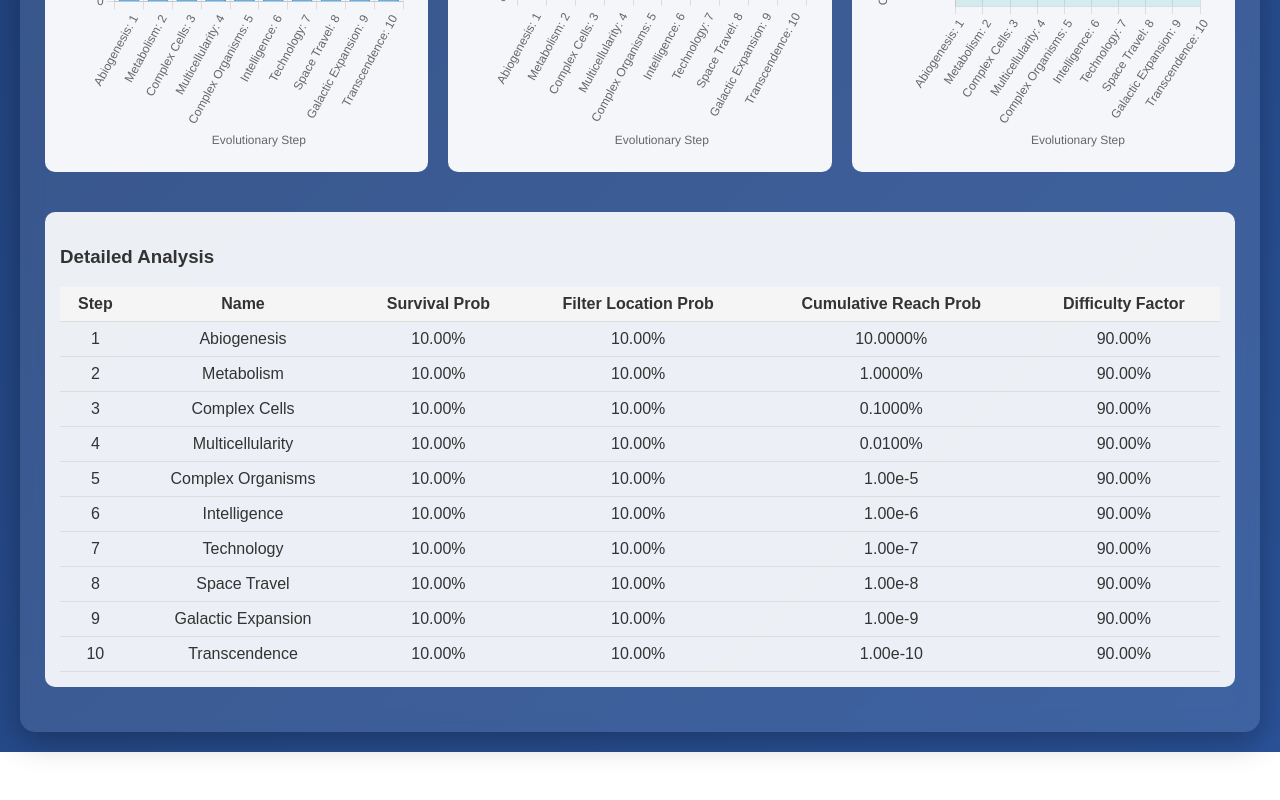
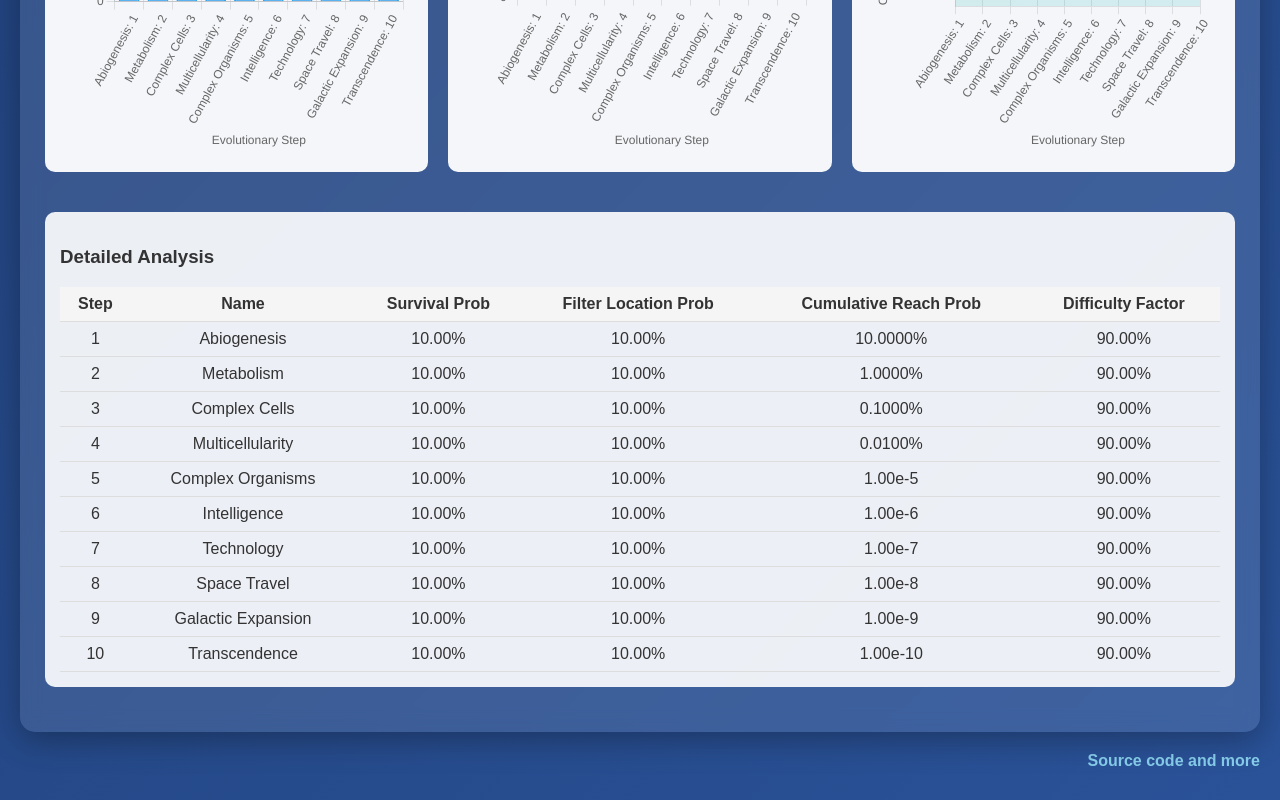
Before and after one commit to ferdesmello/the-great-filter-toy-model, a plain HTML site: page prob_sim.html in a window 1280 px wide. Shown: the part 1143-1943 px from the top of the page. Before the commit the page ends 1895 px from the top, so only its background shows below. Drawn offline with nearby package versions, Linux system fonts and the light colour scheme.

Commit message:
Update prob_sim.html
I added a link to the GitHub repo at the bottom right side of the page.

```diff
--- a/prob_sim.html
+++ b/prob_sim.html
@@ -191,6 +191,22 @@
             color: #87ceeb;
             font-size: 14px;
         }
+
+        .footer-link {
+            text-align: right;
+            margin-top: 20px;
+            margin-bottom: 10px;
+        }
+
+        .footer-link a {
+            color: #87ceeb;   /* matches your accent */
+            text-decoration: none;
+            font-weight: bold;
+        }
+
+        .footer-link a:hover {
+            text-decoration: underline;
+        }
     </style>
 </head>
 <body>
@@ -302,6 +318,12 @@
         </div>
     </div>
 
+    <div class="footer-link">
+        <a href="https://github.com/ferdesmello/the-great-filter-toy-model" target="_blank">
+            Source code and more
+        </a>
+    </div>
+
     <script>
         let survivalChart, filterLocationChart, cumulativeChart;
         let numSteps = 10;
@@ -329,6 +351,7 @@
             'Ultimate Understanding'
         ];
 
+        //-------------------------------------------------------------------------------
         function toggleExtinctControls() {
             const lifeStatus = document.getElementById('lifeStatus').value;
             const extinctControls = document.getElementById('extinctControls');
@@ -351,6 +374,7 @@
             document.getElementById('updateValueNext').textContent = strength.toFixed(1) + 'x';
         });
 
+        //-------------------------------------------------------------------------------
         function generateSurvivalProbabilities(shape, steps, baseProb) {
             let probs = new Array(steps).fill(baseProb);
 
@@ -381,6 +405,7 @@
             return probs;
         }
 
+        //-------------------------------------------------------------------------------
         function calculateFilterLocationProbabilities(survivalProbs) {
             const difficultyFactors = survivalProbs.map(p => 1 - p);
             const totalDifficulty = difficultyFactors.reduce((sum, d) => sum + d, 0);
@@ -392,6 +417,7 @@
             return difficultyFactors.map(d => d / totalDifficulty);
         }
 
+        //-------------------------------------------------------------------------------
         function calculateCumulativeProbabilities(survivalProbs) {
             let cumulative = [];
             let product = 1.0;
@@ -403,6 +429,7 @@
             return cumulative;
         }
 
+        //-------------------------------------------------------------------------------
         function initializeModel() {
             numSteps = parseInt(document.getElementById('numSteps').value);
             const shape = document.getElementById('priorShape').value;
@@ -431,6 +458,7 @@
             toggleExtinctControls();
         }
 
+        //-------------------------------------------------------------------------------
         function addEvidence() {
             const evidenceStep = parseInt(document.getElementById('evidenceStep').value) - 1;
             const lifeStatus = document.getElementById('lifeStatus').value;
@@ -473,6 +501,7 @@
             updateRiskAssessment();
         }
 
+        //-------------------------------------------------------------------------------
         function showEvidenceInfo(step, status, strengthPrior, strengthNext, oldSurvival, oldFilterLocation) {
             const evidenceInfo = document.getElementById('evidenceInfo');
             const evidenceDetails = document.getElementById('evidenceDetails');
@@ -514,6 +543,7 @@
             evidenceInfo.style.display = 'block';
         }
 
+        //-------------------------------------------------------------------------------
         function updateRiskAssessment() {
             const humanityStep = parseInt(document.getElementById('humanityStep').value) - 1;
             const riskDiv = document.getElementById('riskAssessment');
@@ -556,10 +586,12 @@
             }
         }
 
+        //-------------------------------------------------------------------------------
         function hideEvidenceInfo() {
             document.getElementById('evidenceInfo').style.display = 'none';
         }
 
+        //-------------------------------------------------------------------------------
         function resetModel() {
             currentSurvivalProbs = [...priorSurvivalProbs];
             currentFilterLocationProbs = [...priorFilterLocationProbs];
@@ -577,12 +609,14 @@
             hideEvidenceInfo();
         }
 
+        //-------------------------------------------------------------------------------
         function updateAllCharts() {
             updateSurvivalChart();
             updateFilterLocationChart();
             updateCumulativeChart();
         }
 
+        //-------------------------------------------------------------------------------
         function updateSurvivalChart() {
             if (survivalChart) {
                 survivalChart.destroy();
@@ -651,6 +685,7 @@
             });
         }
 
+        //-------------------------------------------------------------------------------
         function updateFilterLocationChart() {
             if (filterLocationChart) {
                 filterLocationChart.destroy();
@@ -719,6 +754,7 @@
             });
         }
 
+        //-------------------------------------------------------------------------------
         function updateCumulativeChart() {
             if (cumulativeChart) {
                 cumulativeChart.destroy();
@@ -810,6 +846,7 @@
             });
         }
 
+        //-------------------------------------------------------------------------------
         function updateTable() {
             const tableBody = document.getElementById('tableBody');
             tableBody.innerHTML = '';
@@ -841,6 +878,7 @@
             }
         }
 
+        //-------------------------------------------------------------------------------
         // Initialize on page load
         window.onload = function() {
             // Update initial slider values for display
```
